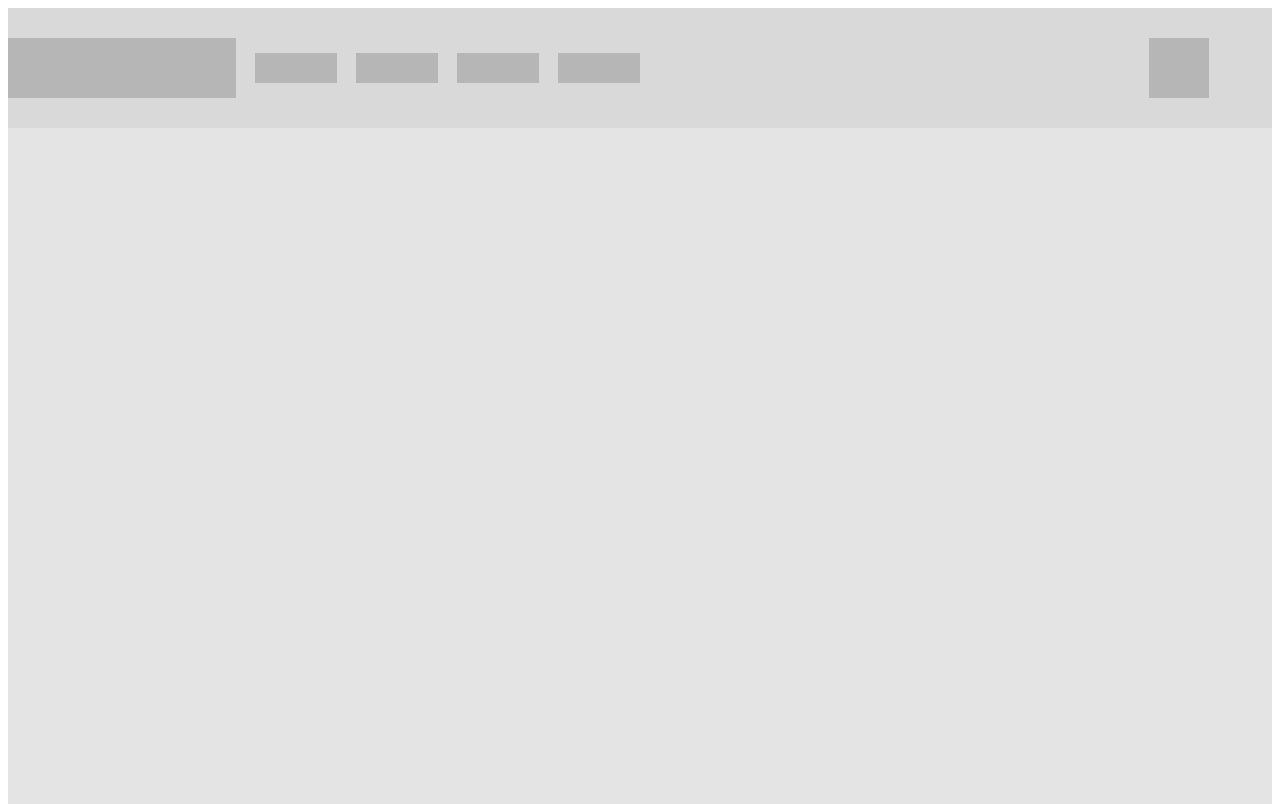
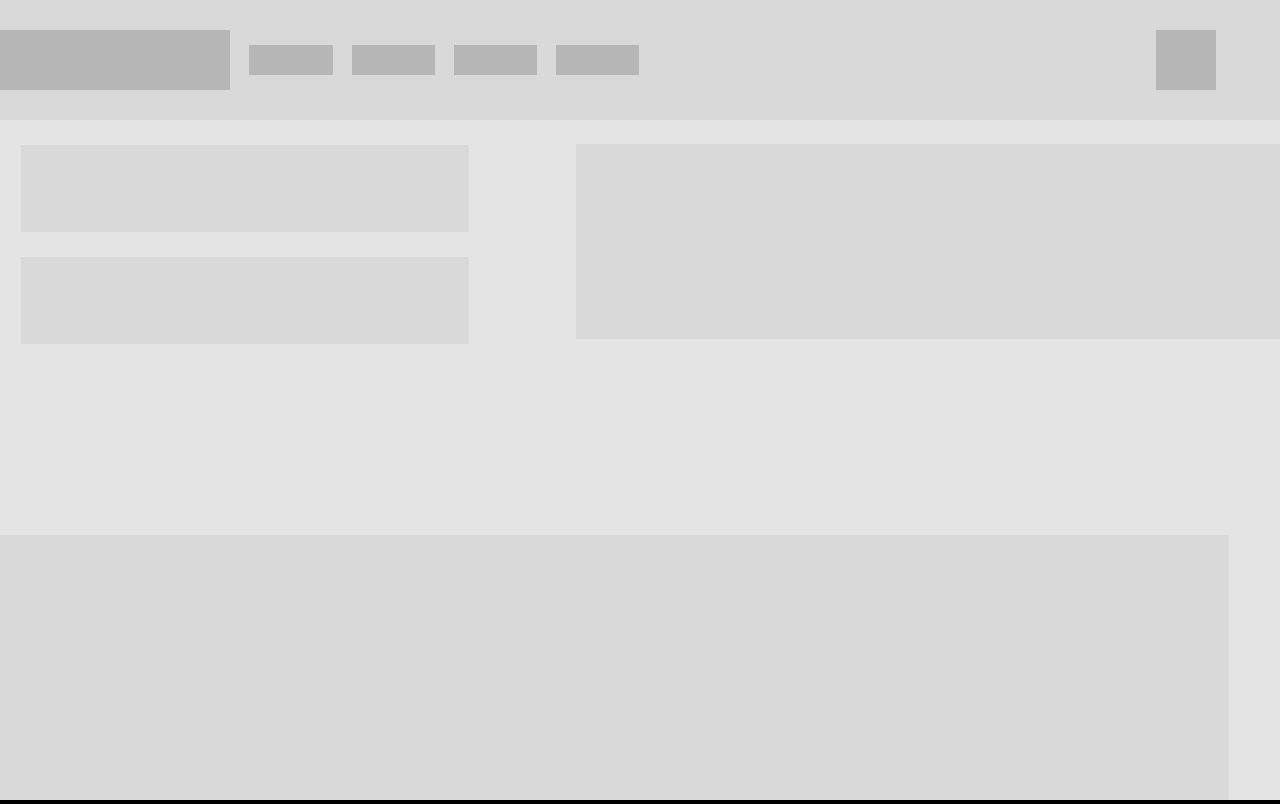
Before and after one commit to ramamai2011/Re-CiclaMe, a plain HTML site: page wirebf1.html in a window 1280 px wide. Shown: the top 804 px of the page. Drawn offline with Linux system fonts and the light colour scheme.

Commit message:
siguiendo el primero

```diff
--- a/wirebf1.css
+++ b/wirebf1.css
@@ -1,5 +1,12 @@
+*{
+    margin: 0;
+    padding: 0;
+    box-sizing: border-box;
+    }
 body{
 height: 100vh;
+background-color: #000;
+
 }
 .arribadeltodo{
 width: 100%;
@@ -36,10 +43,37 @@ margin-left: auto;
     width: 100%;
     height: 85%;
     background-color: #E4E4E4;
+    display: flex;
+    flex-direction: column;
     }
-
+    .abajoarriba{
+    display: flex;
+    width: 100%;
+flex: 1;
+    gap: 5%;
+    }
+.cuadradosabajo{
+width: 35%;
+    display: flex;
+flex-direction: column;
+}
 .abajoizquierda{
-width: 35%;
+width: 100%;
 height: 21%;
 background-color: #D9D9D9;
+margin-left: 21px;
+margin-top: 25px;
 }
+.abajoderecha{
+width: 55%;
+height: 47%;
+background-color: #D9D9D9;
+margin-top: 1.9%;
+margin-left: 5%;
+}
+.abajodeltodo{
+width: 96%;
+height: 39%;
+background-color: #D9D9D9;
+
+}
--- a/wirebf1.html
+++ b/wirebf1.html
@@ -16,7 +16,14 @@
         <div class="cuadradoarriba"></div>
 
     </div>
-    <div class="abajogrande"></div>
-    <div class="abajoizquierda"></div>
+    <div class="abajogrande">
+        <div class="abajoarriba">
+        <div class="cuadradosabajo">
+        <div class="abajoizquierda"></div>
+        <div class="abajoizquierda"></div>     </div>
+        <div class="abajoderecha"></div>
+        </div>
+        <div class="abajodeltodo"></div>
+    </div>
 </body>
 </html>
```
